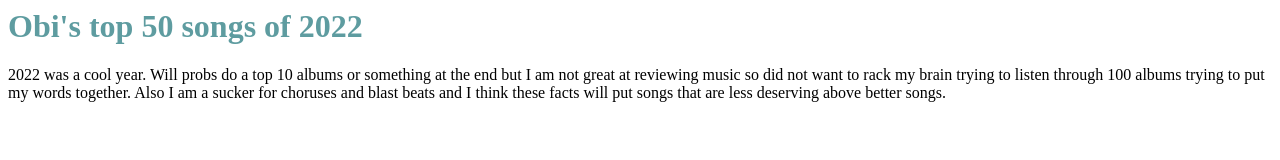
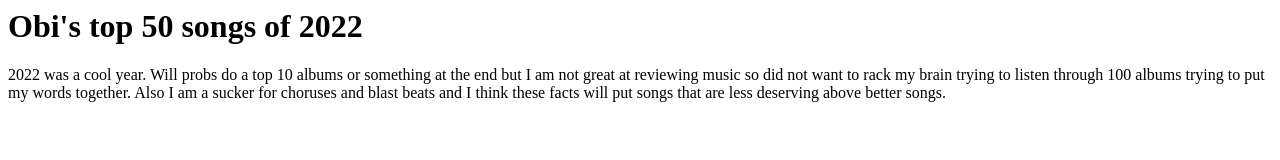
Before and after one commit to olbrichjake/2022songs, a plain HTML site: page index.html in a window 1280 px wide. Drawn offline with Linux system fonts and the light colour scheme.

Commit message:
Update index.html

```diff
--- a/index.html
+++ b/index.html
@@ -1,2 +1,2 @@
-<h1 style="color: #5e9ca0;">Obi's top 50 songs of 2022&nbsp;</h1>
+<h1>Obi's top 50 songs of 2022</h1>
 <p>2022 was a cool year. Will probs do a top 10 albums or something at the end but I am not great at reviewing music so did not want to rack my brain trying to listen through 100 albums trying to put my words together. Also I am a sucker for choruses and blast beats and I think these facts will put songs that are less deserving above better songs.</p>
```
